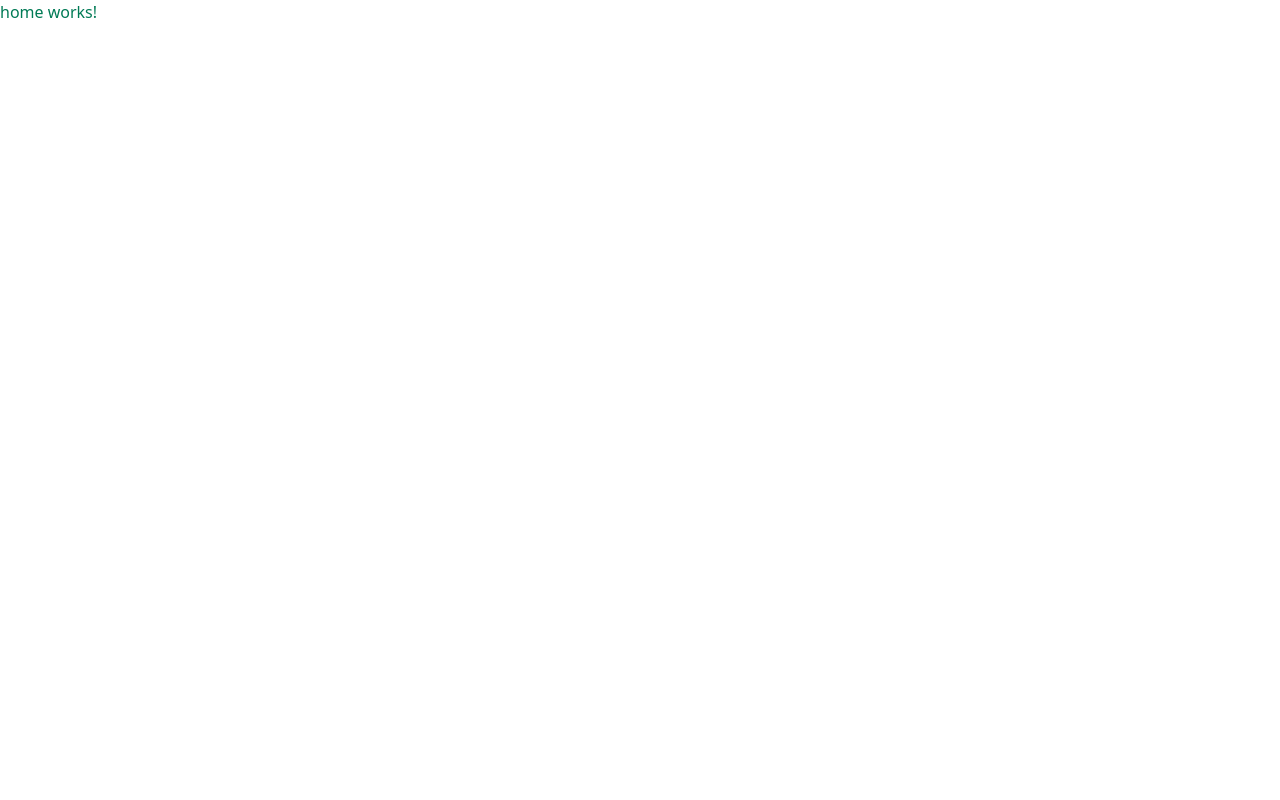
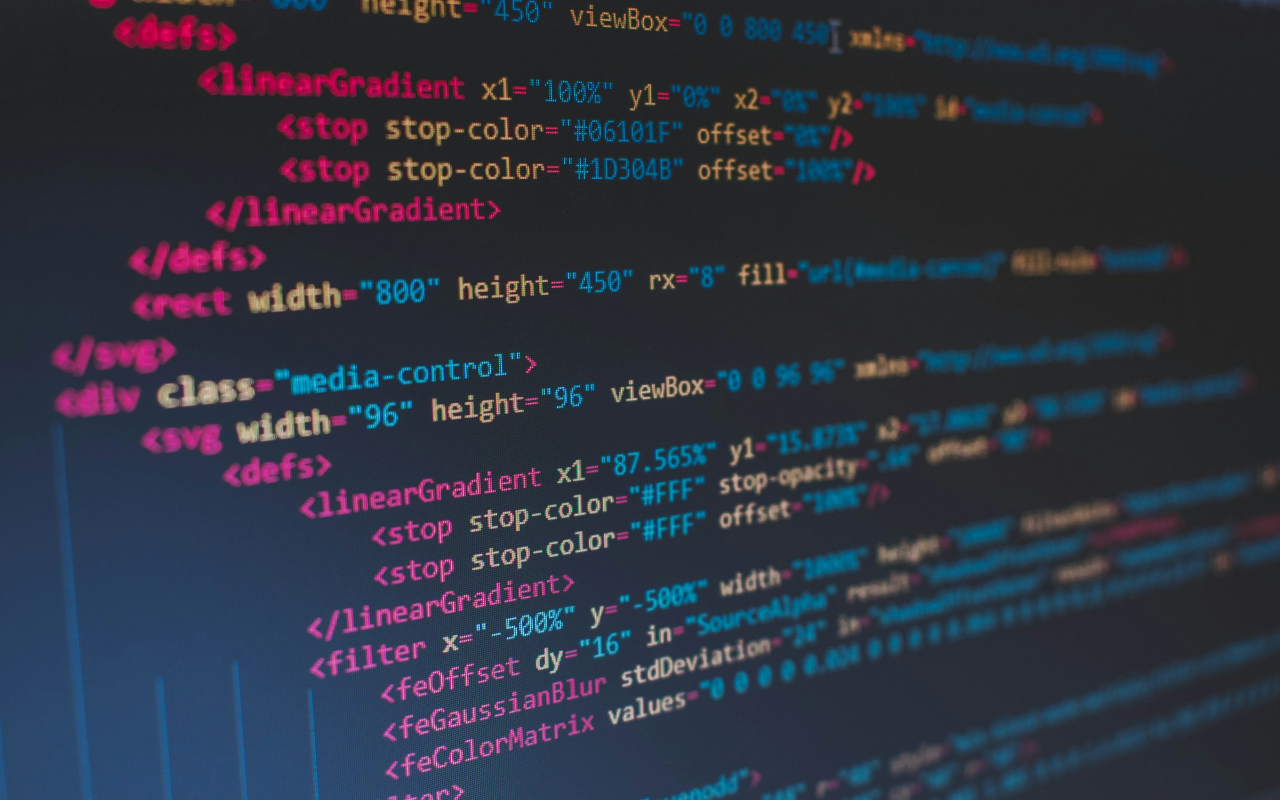
Before and after one commit to radek-stasta/radek-stasta.github.io, an Angular app: page /home in a window 1280 px wide. Built offline with nearby package versions, Linux system fonts and the light colour scheme.

Commit message:
Added home background image

```diff
--- a/src/app/components/home/home.component.html
+++ b/src/app/components/home/home.component.html
@@ -1 +1 @@
-<p class="text-emerald-700">home works!</p>
+<div class="bg-[url('/images/home.jpg')] bg-cover h-screen w-screen"></div>
```
Also changed, not shown: public/images/home.jpg (added).
